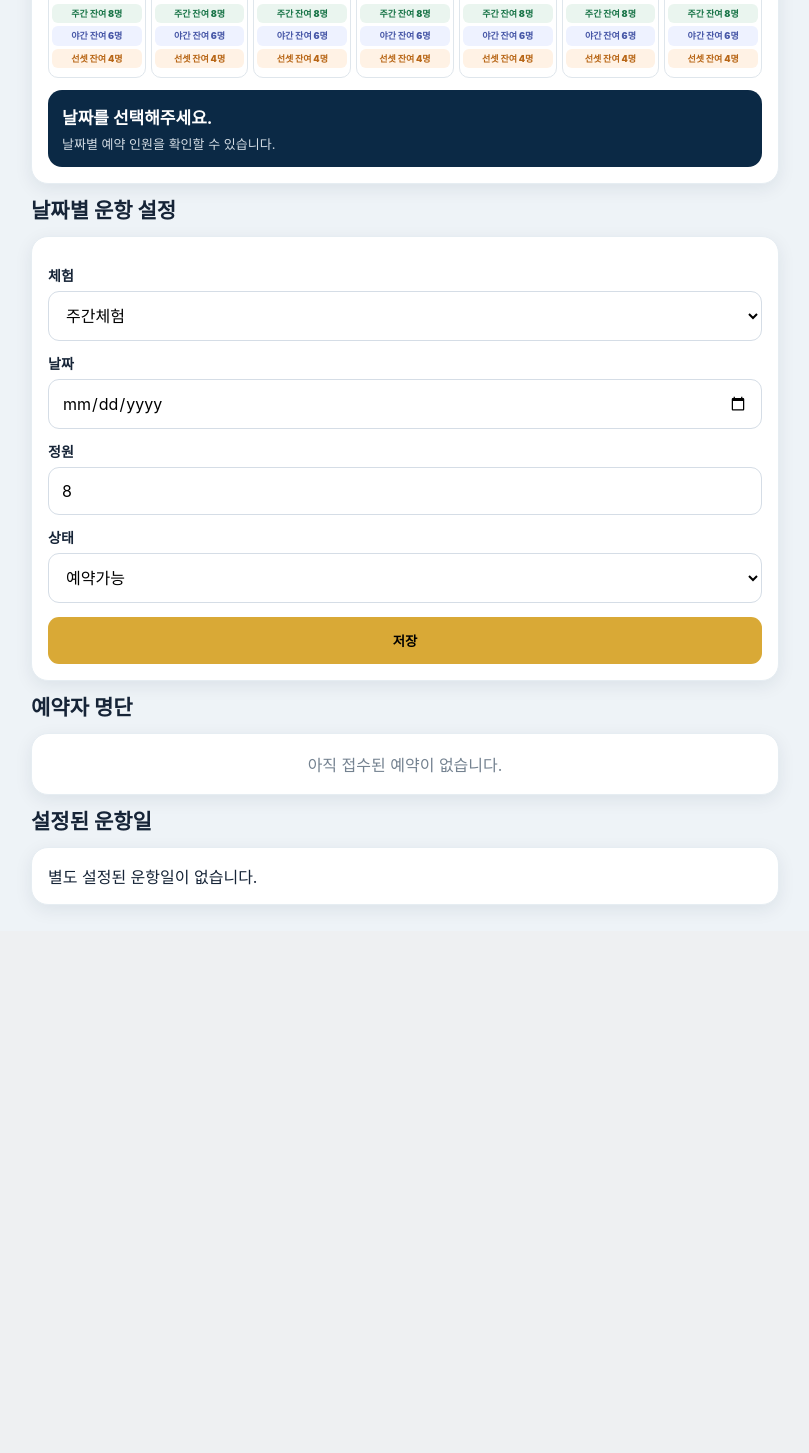
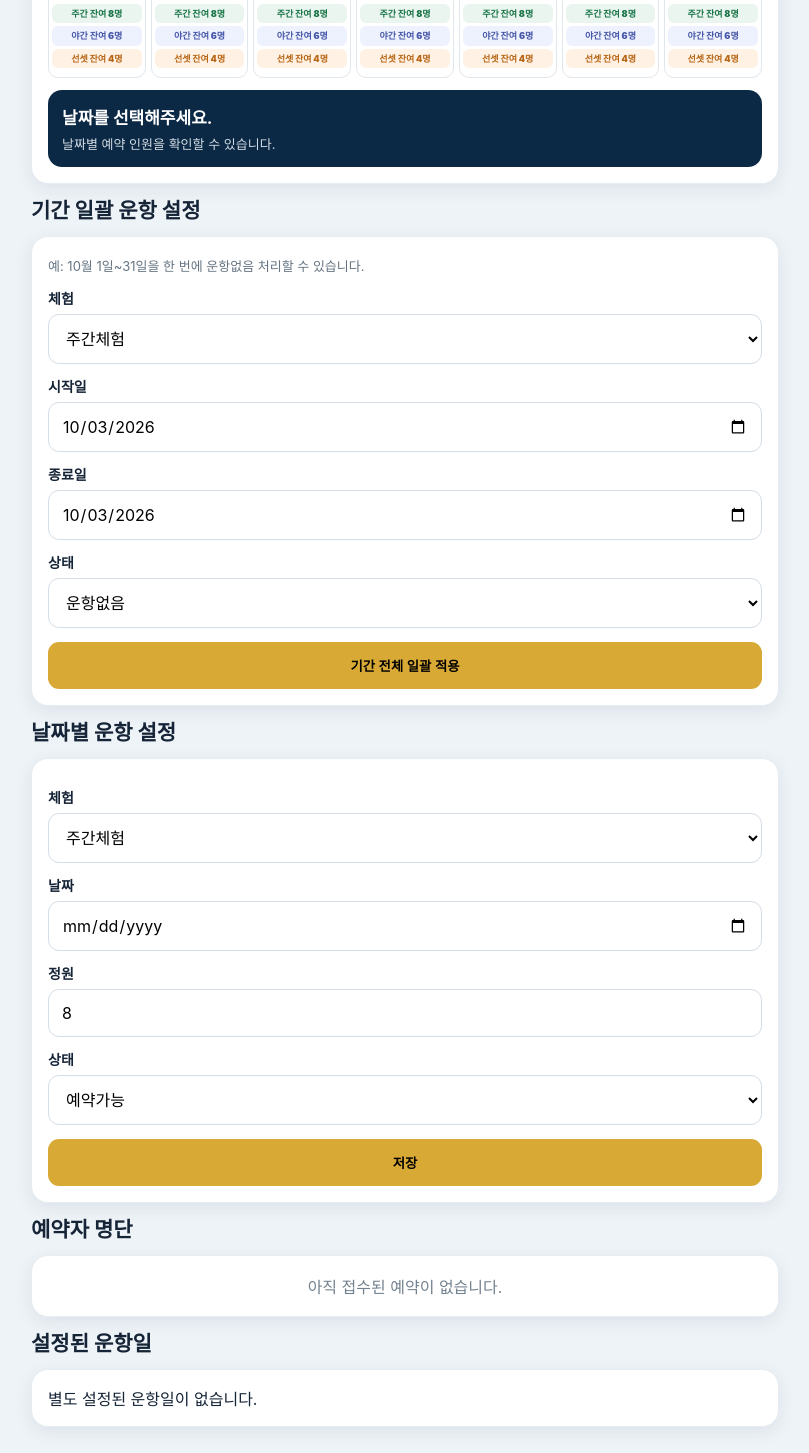
Before and after one commit to kimkyunghwan007/hunter-booking, a Flask app: page /admin in a window 1280 px wide. Shown: the part 825-2278 px from the top of the page, without its empty margins (235-1044 px from the left). Before the commit the page ends 1732 px from the top, so only its background shows below. Run offline with Flask 3, Linux system fonts and the light colour scheme; the visitor is signed in with stand-in values (Sample User, id 1); data that the repository does not hold is empty; some libraries are stand-ins or nearby versions.

Commit message:
Update admin.html for bulk scheduling feature
Removed the manifest state display and added bulk scheduling form for programs.

```diff
--- a/templates/admin.html
+++ b/templates/admin.html
@@ -22,8 +22,6 @@ textarea{min-height:82px;resize:vertical}
 .actions .paid{background:#16734a}.actions .muted{background:#e7ecf1;color:#172332}
 .status{display:inline-block;margin-top:7px;padding:5px 9px;border-radius:999px;background:#eaf5ef;color:#147044;font-size:12px;font-weight:800}
 .pay{margin-top:9px;padding:10px;background:#fff8e8;border-radius:9px;font-size:13px;line-height:1.55}
-.manifestState{margin-top:9px;padding:10px;background:#eef7fb;border-radius:9px;font-size:13px;font-weight:900;line-height:1.5}
-.manifestState a{display:inline-block;margin-top:6px;color:#0b5f93;text-decoration:none}
 .noteBox{margin-top:10px;padding:11px;background:#f6f8fb;border:1px solid #e1e7ee;border-radius:11px}
 .noteBox label{margin-top:0}
 .noteBtn{width:100%;margin-top:8px;border:0;border-radius:9px;padding:10px;background:#5b6470;color:#fff;font-weight:900}
@@ -106,6 +104,19 @@ textarea{min-height:82px;resize:vertical}
 </section>
 
 <section>
+<h2>기간 일괄 운항 설정</h2>
+<form method="post" action="/admin/schedule/bulk" class="card" onsubmit="return confirmBulkSchedule(this)">
+<div class="hint">예: 10월 1일~31일을 한 번에 운항없음 처리할 수 있습니다.</div>
+<label>체험</label>
+<select name="program" required><option>주간체험</option><option>야간체험</option><option>선셋체험</option></select>
+<label>시작일</label><input type="date" name="start_date" id="bulkStartDate" required>
+<label>종료일</label><input type="date" name="end_date" id="bulkEndDate" required>
+<label>상태</label><select name="state" required><option>운항없음</option><option>예약가능</option><option>예약마감</option></select>
+<button class="gold" type="submit">기간 전체 일괄 적용</button>
+</form>
+</section>
+
+<section>
 <h2>날짜별 운항 설정</h2>
 <form method="post" action="/admin/schedule" class="card">
 <label>체험</label><select name="program" id="scheduleProgram"><option>주간체험</option><option>야간체험</option><option>선셋체험</option></select>
@@ -129,12 +140,6 @@ textarea{min-height:82px;resize:vertical}
 <b>결제:</b> {{b.payment_type or '기존 예약'}}
 {% if b.payment_amount %} · {{'{:,}'.format(b.payment_amount)}}원{% endif %}
 {% if b.total_amount %}<br><b>총 이용금액:</b> {{'{:,}'.format(b.total_amount)}}원{% endif %}
-</div>
-
-<div class="manifestState">
-📋 승선명부 {{passenger_counts.get(b.id, 0)}} / {{b.people}}명
-{% if passenger_counts.get(b.id, 0) == b.people %} · ✅ 작성완료{% endif %}
-<br><a href="/passenger?booking_id={{b.id}}" target="_blank">이 예약 승선명부 작성/수정</a>
 </div>
 <div class="noteBox">
 <form method="post" action="/admin/booking/{{b.id}}/note">
@@ -175,6 +180,10 @@ let view=new Date(now.getFullYear(),now.getMonth(),1);
 let selectedDate='';
 function ymd(y,m,d){return y+'-'+String(m+1).padStart(2,'0')+'-'+String(d).padStart(2,'0')}
 function toggleManual(open){const box=document.getElementById('manualBooking');box.classList.toggle('open',open);if(open)box.scrollIntoView({behavior:'smooth',block:'start'});}
+function confirmBulkSchedule(form){
+  const p=form.program.value,s=form.start_date.value,e=form.end_date.value,st=form.state.value;
+  return confirm(`${s} ~ ${e}\n${p}을(를) '${st}' 상태로 한 번에 적용할까요?`);
+}
 function programLine(dt,program,cssClass){
   const key=dt+'|'+program;const reserved=Number(reservedCounts[key]||0);const custom=scheduleInfo[key]||null;
   const capacity=custom?Number(custom.capacity):Number(programs[program].capacity);const state=custom?custom.state:'예약가능';
@@ -201,6 +210,9 @@ const scheduleProgram=document.getElementById('scheduleProgram');const scheduleC
 function setDefaultCapacity(){if(scheduleProgram.value==='주간체험')scheduleCapacity.value=8;else if(scheduleProgram.value==='야간체험')scheduleCapacity.value=6;else if(scheduleProgram.value==='선셋체험')scheduleCapacity.value=4;}
 scheduleProgram.addEventListener('change',setDefaultCapacity);setDefaultCapacity();
 const todayString=ymd(now.getFullYear(),now.getMonth(),now.getDate());const manualDate=document.getElementById('manualDate');if(manualDate&&!manualDate.value)manualDate.value=todayString;
+const bulkStartDate=document.getElementById('bulkStartDate'),bulkEndDate=document.getElementById('bulkEndDate');
+if(bulkStartDate&&!bulkStartDate.value)bulkStartDate.value=todayString;
+if(bulkEndDate&&!bulkEndDate.value)bulkEndDate.value=todayString;
 if(location.hash==='#manualBooking')toggleManual(true);
 drawCalendar();
 </script>
```
